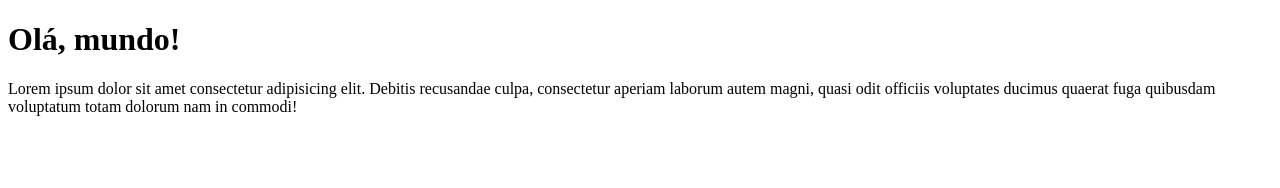
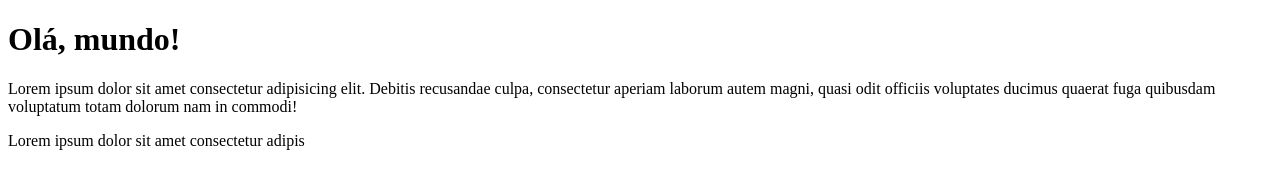
Before and after one commit to raystonqueiroz/E-commerce_Sneaker_Club, a plain HTML site: page pages/index.html in a window 1280 px wide. Drawn offline with Linux system fonts and the light colour scheme.

Commit message:
Adicionei paragrafo teste

```diff
--- a/pages/index.html
+++ b/pages/index.html
@@ -9,5 +9,6 @@
 <body>
     <h1>Olá, mundo!</h1>
     <p>Lorem ipsum dolor sit amet consectetur adipisicing elit. Debitis recusandae culpa, consectetur aperiam laborum autem magni, quasi odit officiis voluptates ducimus quaerat fuga quibusdam voluptatum totam dolorum nam in commodi!</p>
+    <p>Lorem ipsum dolor sit amet consectetur adipis</p>
 </body>
 </html>
```
